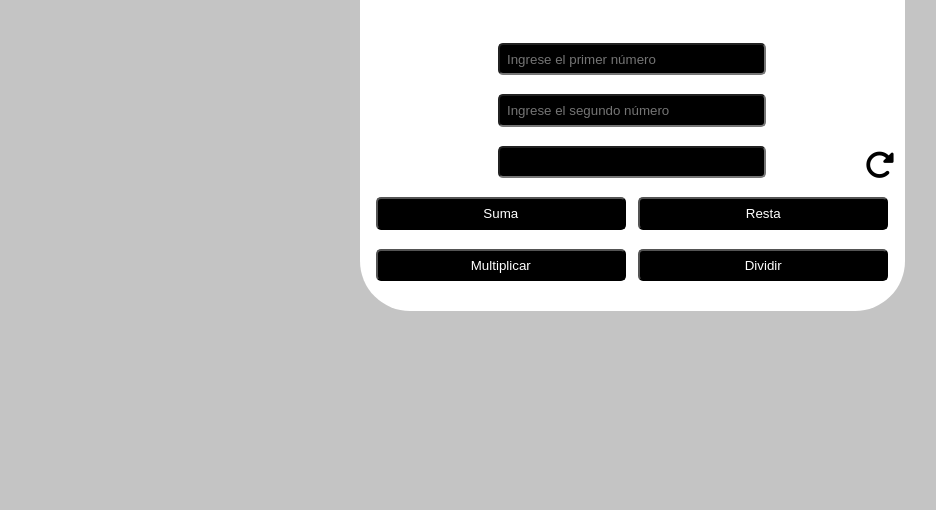
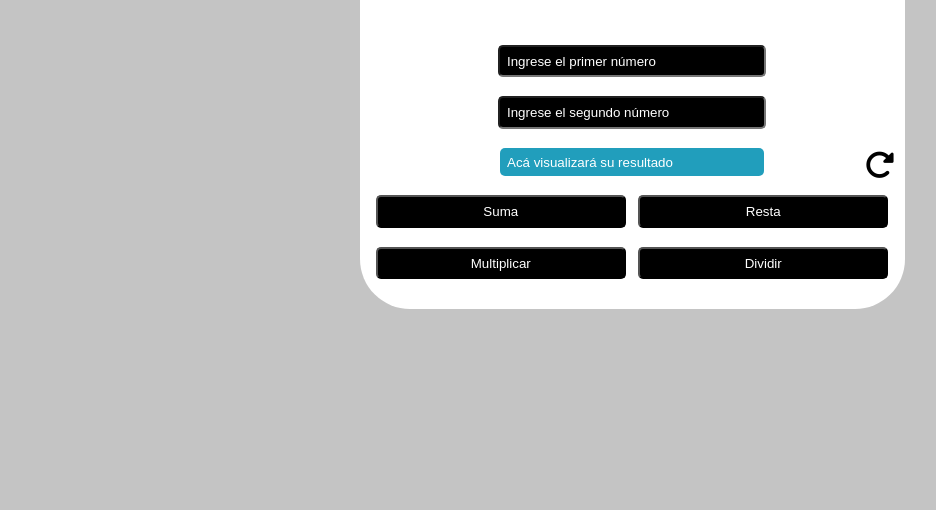
Before and after one commit to MartinFiori/Curso-JavaScript, a plain HTML site: page clases/clase-4/index.html in a window 1280 px wide. Shown: the part 290-800 px from the top of the page, without its empty margins (8-944 px from the left). Drawn offline with Linux system fonts and the light colour scheme.

Commit message:
arreglando la clase 4

```diff
--- a/clases/clase-4/index.html
+++ b/clases/clase-4/index.html
@@ -18,7 +18,7 @@
             <h1 class="c4__title">CALCULADORA</h1>
             <input type="text" class="c4__input" id="c4__txtIdNumber1" placeholder="Ingrese el primer número">
             <input type="text" class="c4__input" id="c4__txtIdNumber2" placeholder="Ingrese el segundo número">
-            <input type="text" class="c4__input" id="c4__txtIdResult" readonly>
+            <input type="text" class="c4__result" id="c4__txtIdResult" placeholder="Acá visualizará su resultado" readonly>
             <div class="c4__btns">
                 <button id="btnSuma">Suma</button>
                 <button id="btnResta">Resta</button>
--- a/scss/_clase-4.scss
+++ b/scss/_clase-4.scss
@@ -17,17 +17,17 @@
         z-index: 5;
         position: relative;
     }
-    &__calculadora input,
+    &__calculadora .c4__input,
     &__calculadora button{
+        background: #000;
+        color: #fff;
         margin: .6rem auto;
         padding: .5em;
         width: 250px;
-        background: #000;
-        color: #fff;
         border-radius: 5px;
         transition: 250ms ease-in-out;
     }
-    &__calculadora input:focus{
+    &__calculadora .c4__input:focus{
         background: rgba(61, 61, 61, 0.411);
     }
     &__calculadora button{
@@ -61,4 +61,17 @@
                 color: rgba(61, 61, 61, 0.411);
             }
     }
+    &__result{
+        margin: .6rem auto;
+        padding: .5em;
+        width: 250px;
+        border-radius: 5px;
+        background: #219ebc;
+        outline: none;
+        border: none;
+    }
+    &__input::placeholder,
+    &__result::placeholder{
+            color: #fff;
+    }
 }
```
Also changed, not shown: css/style.css.
